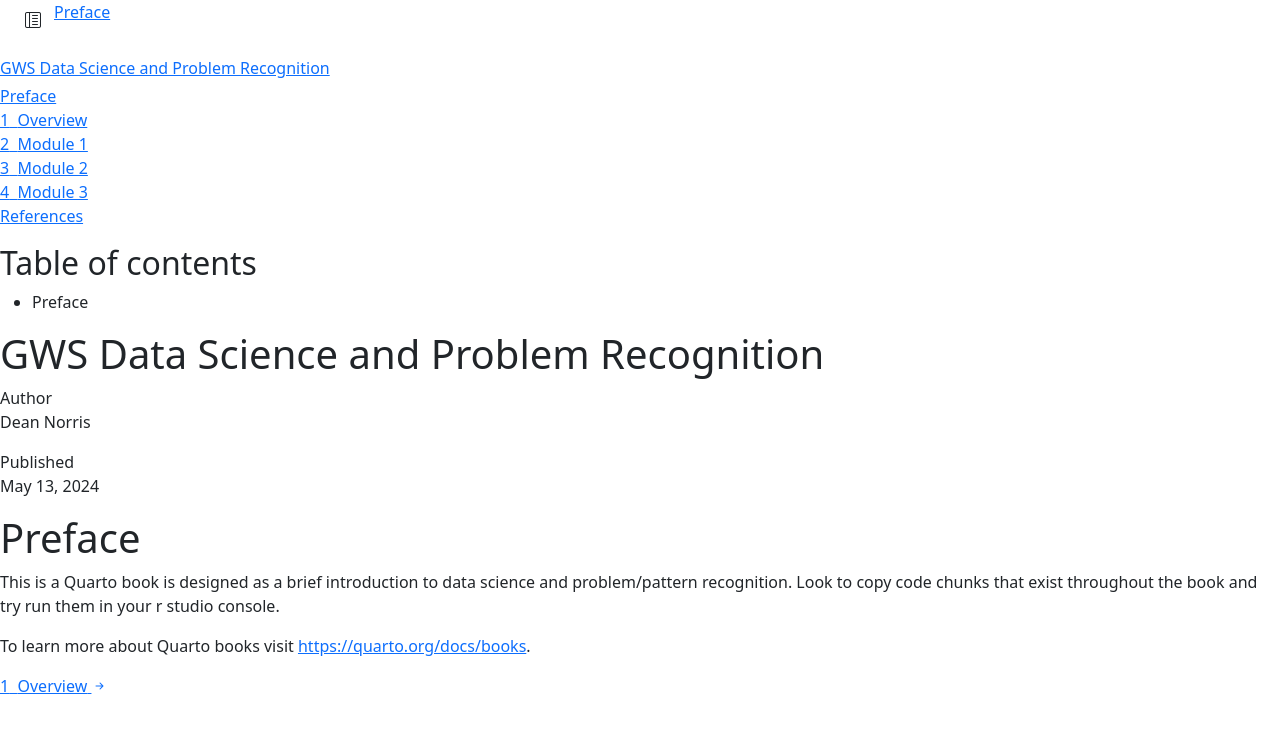
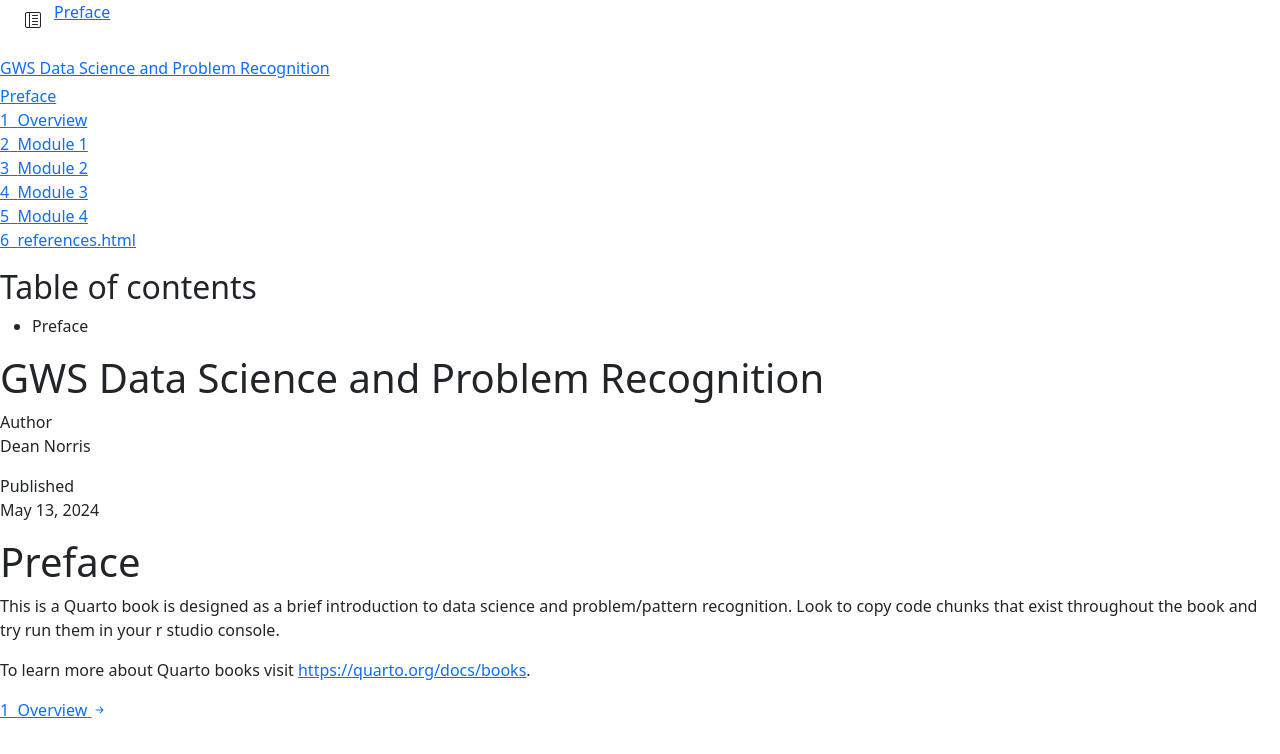
Before and after one commit to R2mu/DSPR_bk, a plain HTML site: page index.html in a window 1280 px wide. Both pictures are taken after a click on the button "Toggle sidebar navigation". Drawn offline with nearby package versions, Linux system fonts and the light colour scheme.

Commit message:
updateIndex

```diff
--- a/index.html
+++ b/index.html
@@ -123,8 +123,14 @@ ul.task-list li input[type="checkbox"] {
 </li>
         <li class="sidebar-item">
   <div class="sidebar-item-container">
+  <a href="./module4.html" class="sidebar-item-text sidebar-link">
+ <span class="menu-text"><span class="chapter-number">5</span>&nbsp; <span class="chapter-title">Module 4</span></span></a>
+  </div>
+</li>
+        <li class="sidebar-item">
+  <div class="sidebar-item-container">
   <a href="./references.html" class="sidebar-item-text sidebar-link">
- <span class="menu-text">References</span></a>
+ <span class="menu-text"><span class="chapter-number">6</span>&nbsp; <span class="chapter-title">references.html</span></span></a>
   </div>
 </li>
     </ul>
```
